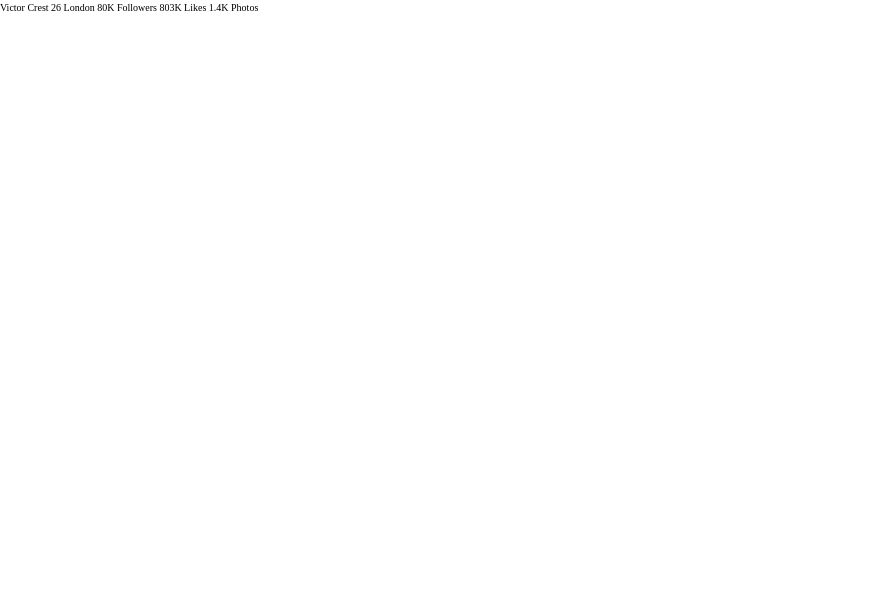
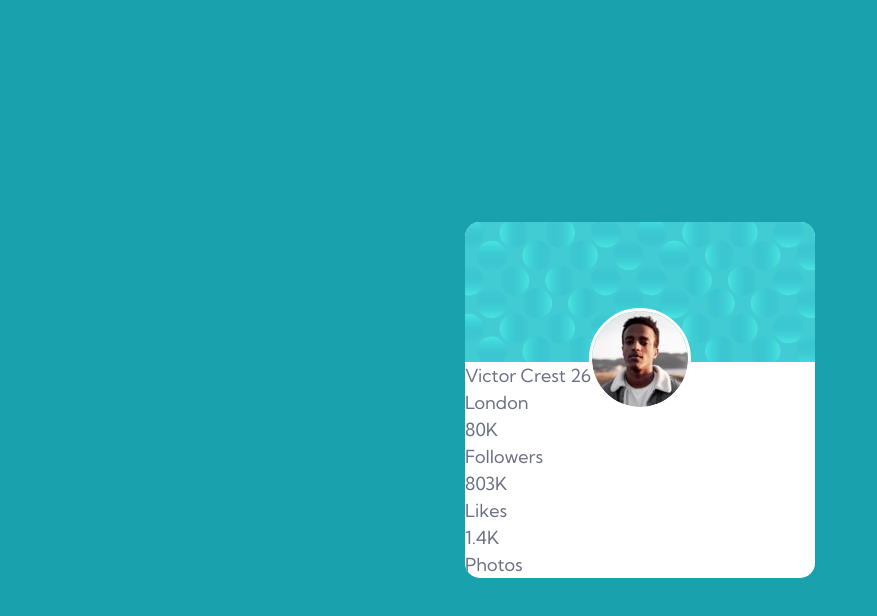
Before and after one commit to aadhithbala/Profile-Card-Component, a plain HTML site: page index.html in a window 1280 px wide. Shown: the whole page, without its empty margins (0-877 px from the left). Drawn offline with Linux system fonts and the light colour scheme.

Commit message:
Add content and basic styling

```diff
--- a/index.html
+++ b/index.html
@@ -27,6 +27,31 @@
     <link rel="stylesheet" href="style.css" />
   </head>
   <body>
-    Victor Crest 26 London 80K Followers 803K Likes 1.4K Photos
+    <div class="card">
+      <div class="card__bg">
+        <img src="./images/bg-pattern-card.svg" alt="" />
+      </div>
+      <div class="card__avatar">
+        <img src="./images/image-victor.jpg" alt="Victor Crest" />
+      </div>
+      <div class="card__author">
+        <p class="name">Victor Crest <span>26</span></p>
+        <p class="city">London</p>
+      </div>
+      <div class="card__social-stats">
+        <div class="followers">
+          <p class="follower-count">80K</p>
+          <p>Followers</p>
+        </div>
+        <div class="likes">
+          <p class="follower-count">803K</p>
+          <p>Likes</p>
+        </div>
+        <div class="photos">
+          <p class="follower-count">1.4K</p>
+          <p>Photos</p>
+        </div>
+      </div>
+    </div>
   </body>
 </html>
--- a/style.css
+++ b/style.css
@@ -29,6 +29,7 @@
 
 /* Typographic tweaks */
 body {
+  min-height: 100vh;
   line-height: 1.5;
   -webkit-font-smoothing: antialiased;
 }
@@ -65,3 +66,37 @@ h5,
 h6 {
   overflow-wrap: break-word;
 }
+
+/* General Styling */
+
+body {
+  padding: 2.5rem;
+  background: var(--clr-bg-main);
+  color: var(--clr-text-secondary);
+  display: flex;
+  justify-content: center;
+  align-items: center;
+
+  font-family: var(--ff-main);
+  font-size: var(--fs-400);
+  font-weight: var(--fw-regular);
+}
+
+.card {
+  background: var(--clr-neutral-400);
+  border-radius: 1.5rem;
+  overflow: hidden;
+
+  position: relative;
+}
+
+.card__avatar {
+  left: 50%;
+  top: 25%;
+  transform: translate(-50%, 0);
+  position: absolute;
+  overflow: hidden;
+  border-radius: 50%;
+  max-width: max-content;
+  outline: solid 3px white;
+}
```
